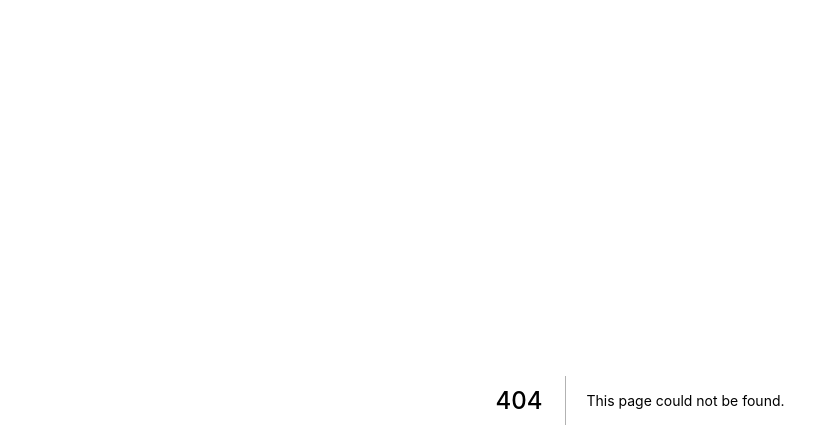
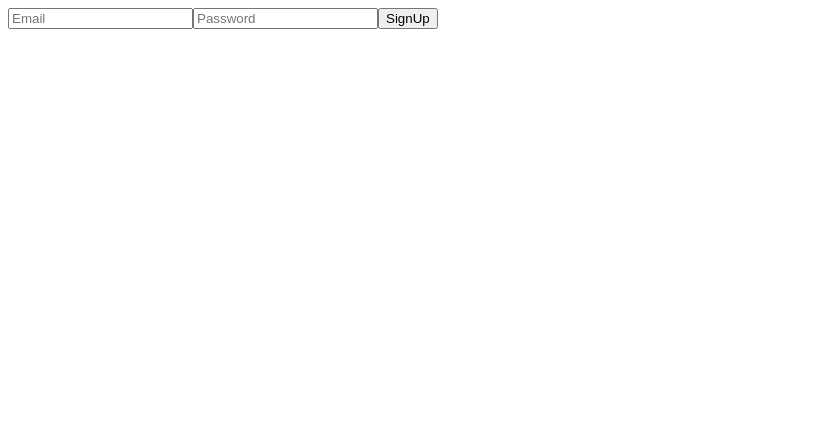
Before and after one commit to JosiasAurel/linksbook, a Next.js app in the folder client/: page /signup in a window 1280 px wide. Before the commit this address had no page. Shown: the top 448 px of the page, without its empty margins (0-839 px from the left). Built offline with nearby package versions, Linux system fonts and the light colour scheme.

Commit message:
add firebase project

```diff
--- a/client/package.json
+++ b/client/package.json
@@ -26,6 +26,7 @@
   "homepage": "https://github.com/JosiasAurel/linksbook#readme",
   "dependencies": {
     "@geist-ui/react": "^2.1.5",
+    "firebase": "9.0.0-beta.7",
     "next": "^11.1.0",
     "react": "^17.0.2",
     "react-dom": "^17.0.2"
--- /dev/null
+++ b/client/pages/signup.tsx
@@ -0,0 +1,17 @@
+import React, { FunctionComponent } from "react";
+
+const SignUpPage: FunctionComponent = (): JSX.Element => {
+    return (
+        <div>
+            <form onSubmit={e => e.preventDefault()}>
+                <input type="email" placeholder="Email" />
+                <input type="password" placeholder="Password" />
+                <button>
+                    SignUp
+                </button>
+            </form>
+        </div>
+    )
+}
+
+export default SignUpPage;
```
Also changed, not shown: client/pages/index.tsx (+8 -0 lines), client/utils/authhandler.ts (added, +34 -0 lines), client/firebase.json (added), 2 other files (tests, documents, lock files or other folders).
